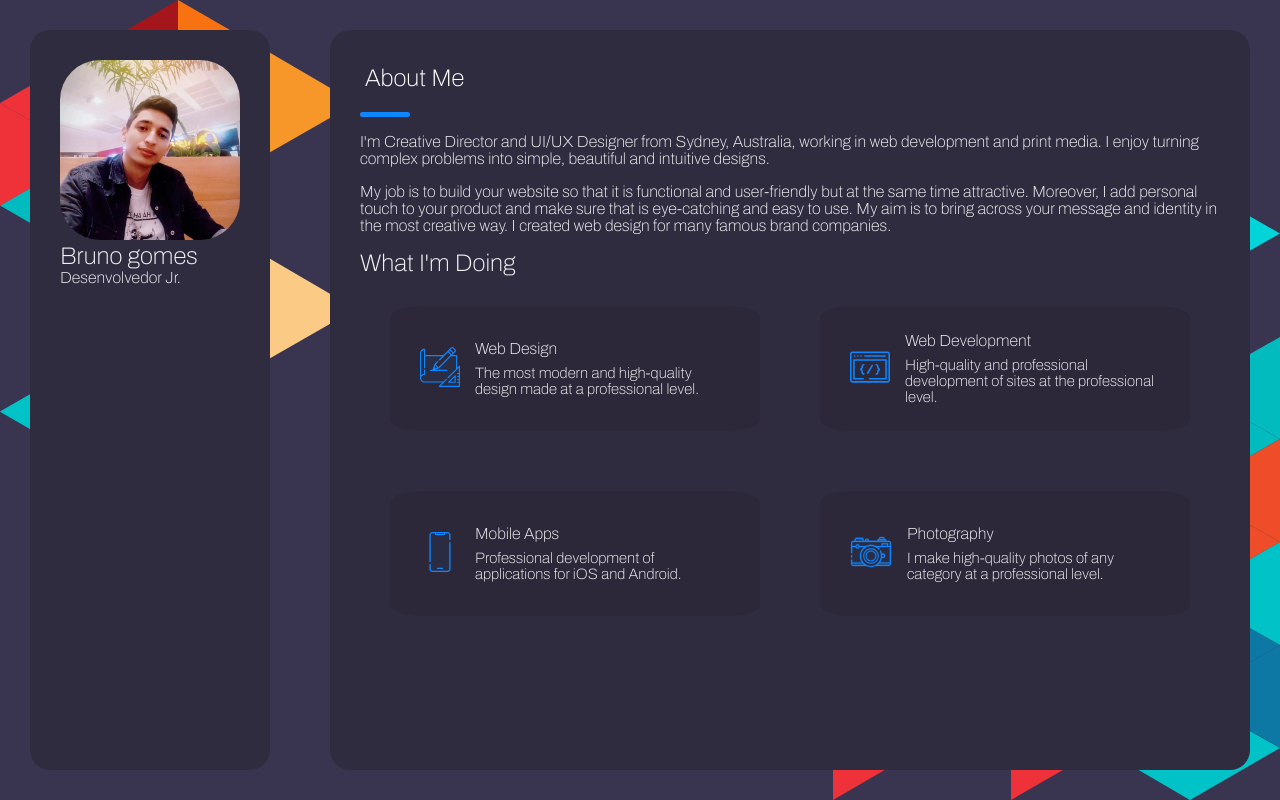
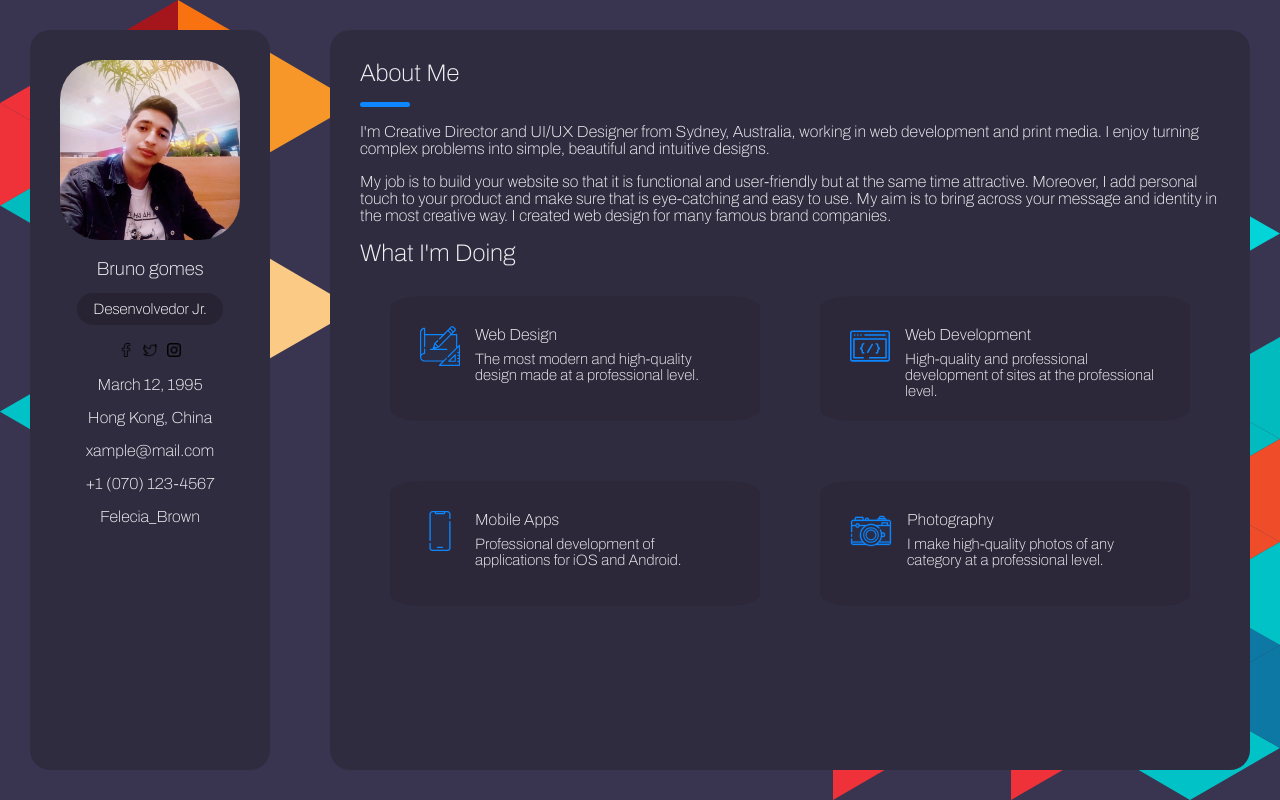
Before and after one commit to Bruno-GSilva/vCard_Project, a plain HTML site: page index.html in a window 1280 px wide. Drawn offline with Linux system fonts and the light colour scheme.

Commit message:
segunda parte projeto

```diff
--- a/index.html
+++ b/index.html
@@ -5,6 +5,7 @@
     <meta http-equiv="X-UA-Compatible" content="IE=edge" />
     <meta name="viewport" content="width=device-width, initial-scale=1.0" />
     <title>vCard_Project</title>
+    <!-- CSS only -->
     <link rel="preconnect" href="https://fonts.googleapis.com" />
     <link rel="preconnect" href="https://fonts.gstatic.com" crossorigin />
     <link
@@ -13,6 +14,7 @@
     />
     <link rel="stylesheet" href="src/style/style.css" />
   </head>
+
   <body>
     <!-- section perfil -->
     <aside>
@@ -22,14 +24,32 @@
       </figure>
       <!-- text -->
       <div class="textcenter">
-        <h1>Bruno <span id="sobrenome">gomes</span></h1>
-        <span>Desenvolvedor Jr.</span>
+        <h3>Bruno <span id="sobrenome">gomes</span></h3>
+        <span id="dev">Desenvolvedor Jr.</span>
+
+        <div class="icons_midia">
+          <a href="https://www.facebook.com/">
+            <i class="icon_face"></i>
+            <img src="src/style/icons/midias_sociais/facebook.png" />
+          </a>
+          <a href="https://twitter.com/">
+            <i class="icon_twiter"></i>
+            <img src="src/style/icons/midias_sociais/twitter.png" />
+          </a>
+          <a href="https://www.linkedin.com/">
+            <i class="icon_link"></i>
+            <img src="src/style/icons/midias_sociais/instagram.png" />
+          </a>
+        </div>
       </div>
-      <div class="icons_midia">
-        <a href="#"></a>
-        <a href="#"></a>
-        <a href="#"></a>
-        <a href="#"></a>
+      <div class="contato">
+        <ul>
+          <li><a href="#"><i></i>March 12, 1995</a></li>
+          <li><a href="#"><i></i>Hong Kong, China</a></li>
+          <li><a href="#"><i></i>xample@mail.com</a></li>
+          <li><a href="#"><i></i>+1 (070) 123-4567</a></li>
+          <li><a href="#"><i></i>Felecia_Brown</a></li>
+        </ul>
       </div>
     </aside>
     <!-- section about -->
@@ -119,6 +139,7 @@
           </div>
         </div>
       </section>
+      <section class="carrosel"></section>
     </main>
   </body>
 </html>
--- a/src/style/style.css
+++ b/src/style/style.css
@@ -5,11 +5,14 @@
   box-sizing: border-box;
   font-family: "Archivo", sans-serif;
   color: #f1f2f4;
+  list-style: none;
+  text-decoration: none;
 }
 body {
-  background-image:url(icons/BG/triangles-top.svg),url(icons/BG/triangles-bottom.svg);
-  background-position: left top , right bottom;
-  background-repeat:no-repeat;
+  background-image: url(icons/BG/triangles-top.svg),
+    url(icons/BG/triangles-bottom.svg);
+  background-position: left top, right bottom;
+  background-repeat: no-repeat;
   background-size: auto;
   background-color: #393551;
   display: flex;
@@ -20,7 +23,7 @@ body {
 aside {
   margin: 30px;
   padding: 30px;
-  background-color: #302C40;
+  background-color: #302c40;
   border-radius: 20px;
 }
 main {
@@ -30,36 +33,83 @@ main {
   border-radius: 20px;
 }
 /* container aside */
-aside text .textcenter {
-  justify-content: center;
+aside figure {
+  padding: 0px 0px 16px;
+}
+aside .textcenter .icons_midia {
+  display: flex;
+  margin: 18px 0px 16px;
+  gap: 10px;
+}
+aside .textcenter .icons_midia a img {
+  width: 14px;
+  aspect-ratio: 1;
+  transition: 0.5s;
+}
+aside .textcenter .icons_midia a img:hover {
+  width: 12px;
+  aspect-ratio: 1;
+  border-color: 20px;
+  box-shadow: 0 0 5px #0d86ff, 0 0 10px #0d86ff, 0 0 20px #0d86ff,
+  0 0 40px #0d86ff, 0 0 80px #0d86ff, 0 0 90px #0d86ff;
+
+}
+aside .textcenter {
+  display: flex;
+  flex-direction: column;
   align-items: center;
+}
+aside .textcenter h3 {
+  margin: 0px 0px 14px;
+}
+aside .textcenter #dev {
+  padding: 8px 16px;
+  color: #ffff;
+  font-size: 15px;
+  border-radius: 20px;
+  background-color: #272333;
 }
 aside figure img {
   width: 180px;
   aspect-ratio: 1;
   border-radius: 40px;
 }
-aside .textcenter #sobrenome{
-  font-weight: 900;
+aside .textcenter #sobrenome {
+  color: #f1f2f4;
+  font-weight: 500;
 }
-main .about .text_about{
+aside .contato ul{
+  display: flex;
+  flex-direction: column;
+  justify-content: center;
+  align-items: center;
+}
+aside .contato ul li{
+  padding: 0px 0px 16px;
+}
+/* container about */
+main .about h1{
+  padding: 0px 0px 16px;
+}
+main .about .line {
+  width: 50px;
+  height: 5px;
+  border-radius: 5px;
+  background-color: #0d86ff;
+  margin: 0px 0px 16px;
+}
+main .about .text_about {
   display: flex;
   flex-direction: column;
 }
-main .about h1 {
+main .about h3 {
+  font-size: 29px;
   color: white;
   padding: 5px;
   margin: 0px 0px 16px;
   text-transform: initial;
 }
-main .about .line{
-  width: 50px;
-  height: 5px;
-  border-radius: 5px;
-  background-color: #0D86FF;
-  margin: 0px 0px 16px;
-}
-main .about .container_about p{
+main .about .container_about p {
   margin: 0px 0px 16px;
 }
 /* container works */
@@ -69,17 +119,17 @@ main .works .container_works {
 }
 main .works .container_works .container {
   display: flex;
-  align-items: center;
+  align-items: flex-start;
   background-color: #2c283a;
   padding: 30px 30px 30px;
   margin: 30px;
   border-radius: 9%;
   gap: 15px;
 }
-main .works .container_works h3{
+main .works .container_works h3 {
   font-size: 16px;
   margin: 0px 0px 8px;
 }
-main .works .container_works p{
+main .works .container_works p {
   font-size: 15px;
 }
```
Also changed, not shown: src/style/duvidas.js (deleted), src/style/image_contatos/contato01-removebg-preview.png (added), src/style/image_contatos/contato01.PNG (added), src/style/image_contatos/contato02.PNG (added), src/style/image_contatos/contato03.PNG (added), src/style/image_contatos/contato04.PNG (added). Lines whose indentation alone changed are shown as unchanged.
